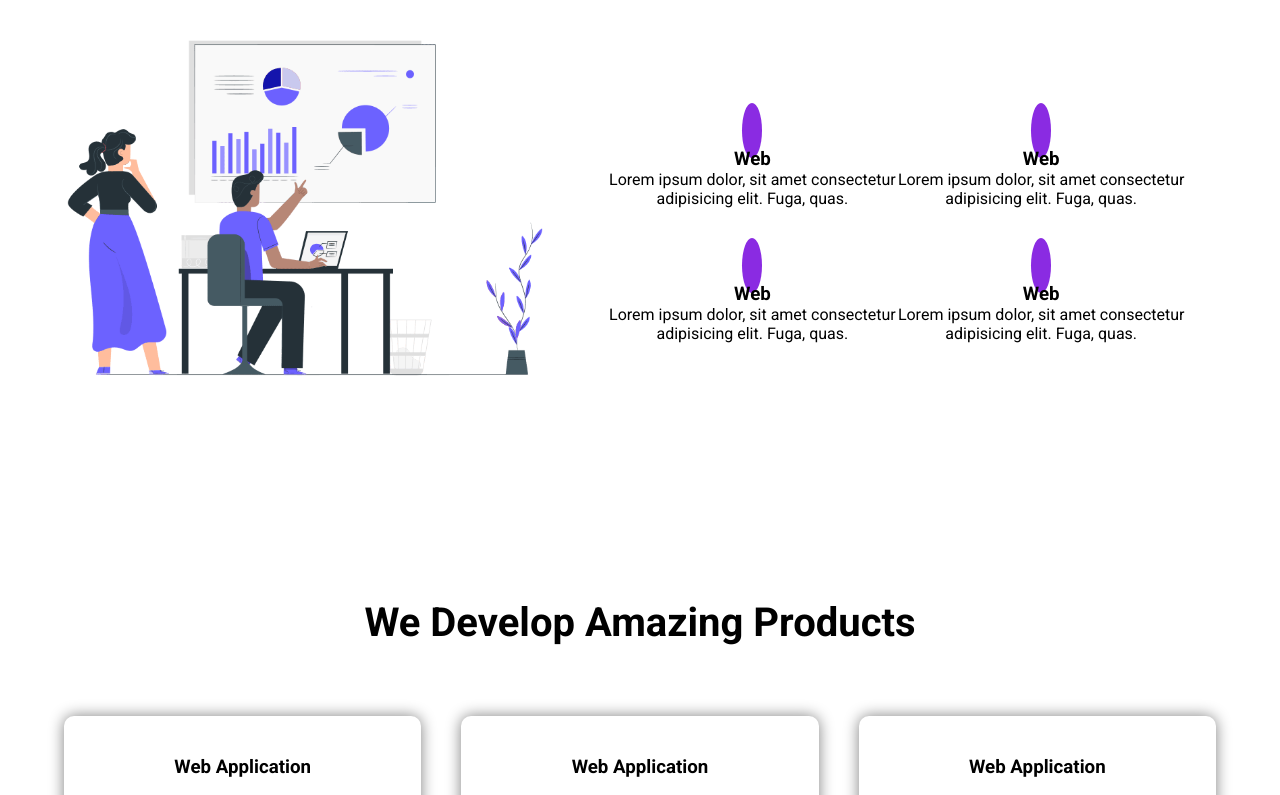
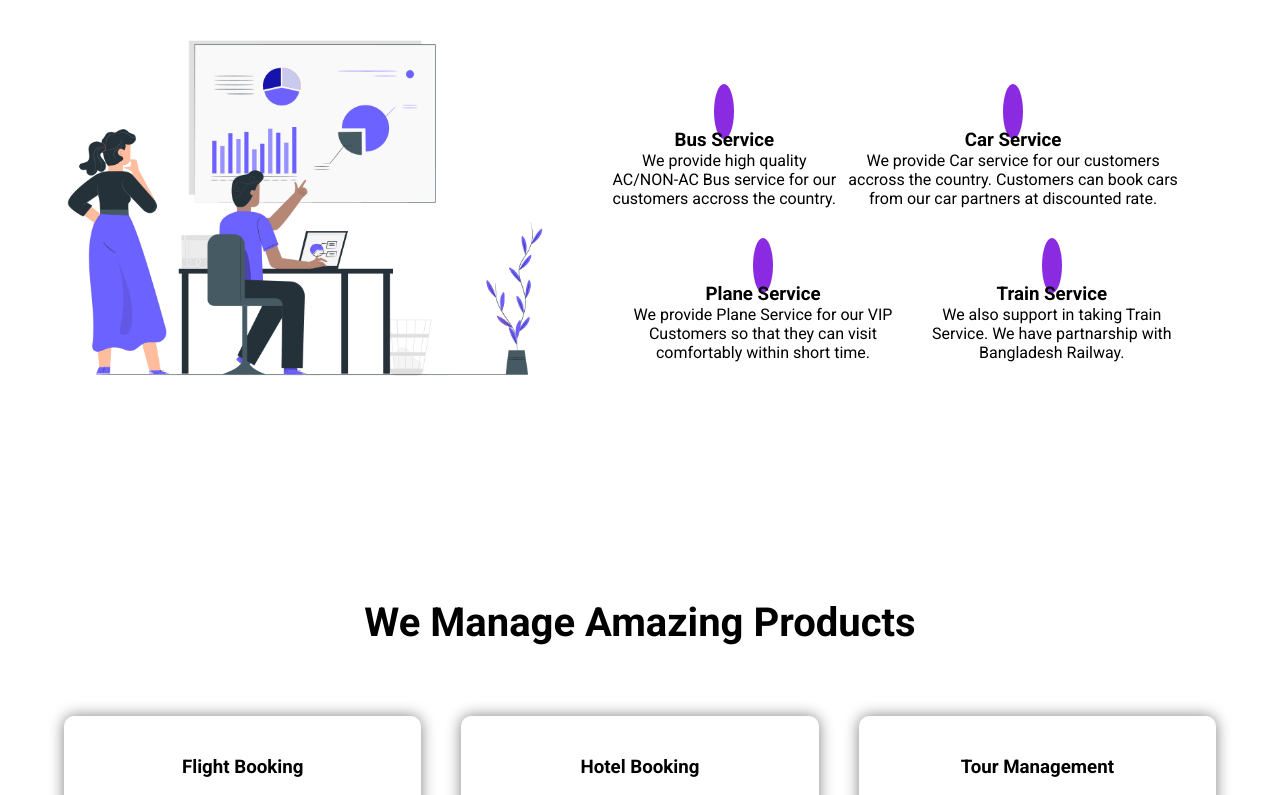
Before and after one commit to MusfiqDehan/company-2041, a plain HTML site: page index.html in a window 1280 px wide. Shown: the part 980-1775 px from the top of the page. Drawn offline with Linux system fonts and the light colour scheme; a web font is replaced by a local one.

Commit message:
update lorem ispum of Services section

```diff
--- a/index.html
+++ b/index.html
@@ -10,7 +10,7 @@
     <link rel="stylesheet" href="style.css">
     <link rel="shortcut icon" href="favicon.ico" type="image/x-icon">
 
-    <title>Home | Travels by MusfiqDehan</title>
+    <title>Home | SuperTravels</title>
 </head>
 
 <body>
@@ -19,7 +19,7 @@
         <!-- Navbar -->
         <nav id="navbar">
             <div class="logo">
-                <h2><a href="#header">Travels.</a></h2>
+                <h2><a href="#header">SuperTravels</a></h2>
                 <small>by MusfiqDehan</small>
             </div>
             <ul>
@@ -39,9 +39,8 @@
             <h4>World Class Destination</h4>
             <h1>No #1 Travel Agency</h1>
             <p>
-                Lorem ipsum dolor sit amet consectetur, adipisicing elit. Saepe,
-                a. Itaque distinctio iusto volupta
-                temsed labore dolore optio, veniam voluptatum.
+                SuperTravels is One of the Best Travel Agencies in Bangladesh. Anyone who want to visit any places
+                inside Bangladesh, can take our help
             </p>
             <a class="btn" href="#">Explore More</a>
         </div>
@@ -67,17 +66,18 @@
                         <!-- Left Side -->
                         <div>
                             <span class="iconify" data-icon="bxs:layer"></span>
-                            <h3>Web</h3>
+                            <h3>Bus Service</h3>
                             <p>
-                                Lorem ipsum dolor, sit amet consectetur adipisicing elit. Fuga, quas.
+                                We provide high quality AC/NON-AC Bus service for our customers accross the country.
                             </p>
                         </div>
                         <!-- Right Side -->
                         <div>
                             <span class="iconify" data-icon="bxs:layer"></span>
-                            <h3>Web</h3>
+                            <h3>Car Service</h3>
                             <p>
-                                Lorem ipsum dolor, sit amet consectetur adipisicing elit. Fuga, quas.
+                                We provide Car service for our customers accross the country. Customers can book cars
+                                from our car partners at discounted rate.
                             </p>
                         </div>
                     </div>
@@ -87,17 +87,18 @@
                         <!-- Left Side -->
                         <div>
                             <span class="iconify" data-icon="bxs:layer"></span>
-                            <h3>Web</h3>
+                            <h3>Plane Service</h3>
                             <p>
-                                Lorem ipsum dolor, sit amet consectetur adipisicing elit. Fuga, quas.
+                                We provide Plane Service for our VIP Customers so that they can visit comfortably within
+                                short time.
                             </p>
                         </div>
                         <!-- Right Side -->
                         <div>
                             <span class="iconify" data-icon="bxs:layer"></span>
-                            <h3>Web</h3>
+                            <h3>Train Service</h3>
                             <p>
-                                Lorem ipsum dolor, sit amet consectetur adipisicing elit. Fuga, quas.
+                                We also support in taking Train Service. We have partnarship with Bangladesh Railway.
                             </p>
                         </div>
                     </div>
@@ -107,11 +108,11 @@
 
         <!-- products -->
         <section id="products">
-            <h2>We Develop Amazing Products</h2>
+            <h2>We Manage Amazing Products</h2>
 
             <div class="card-container">
                 <div class="card">
-                    <h3>Web Application</h3>
+                    <h3>Flight Booking</h3>
                     <img src="images/product-icon1.png" alt="">
                     <p>
                         Lorem, ipsum dolor sit amet consectetur adipisicing elit. Error laborum explicabo voluptatibus
@@ -122,7 +123,7 @@
                 </div>
 
                 <div class="card">
-                    <h3>Web Application</h3>
+                    <h3>Hotel Booking</h3>
                     <img src="images/product-icon2.png" alt="">
                     <p>
                         Lorem, ipsum dolor sit amet consectetur adipisicing elit. Error laborum explicabo voluptatibus
@@ -133,7 +134,7 @@
                 </div>
 
                 <div class="card">
-                    <h3>Web Application</h3>
+                    <h3>Tour Management</h3>
                     <img src="images/product-icon3.png" alt="">
                     <p>
                         Lorem, ipsum dolor sit amet consectetur adipisicing elit. Error laborum explicabo voluptatibus
```
